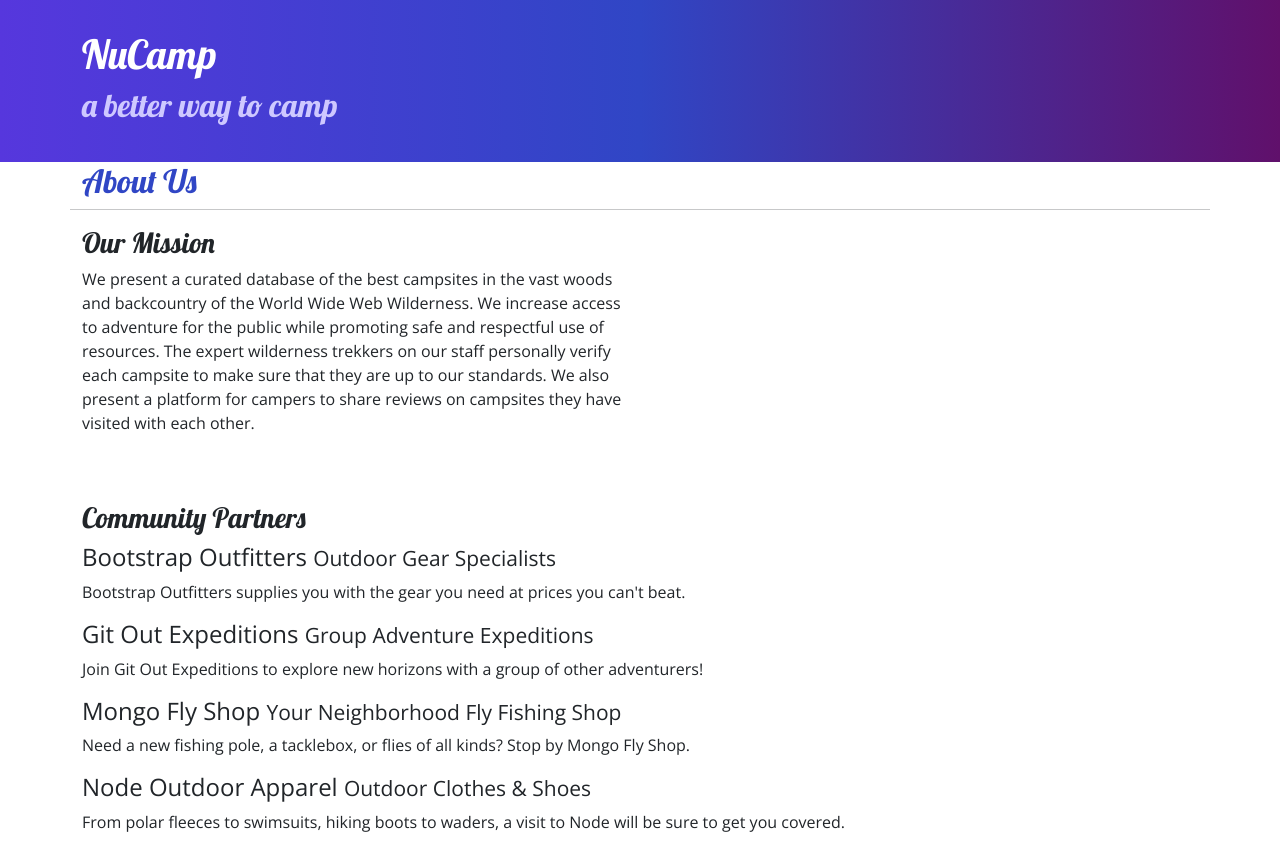
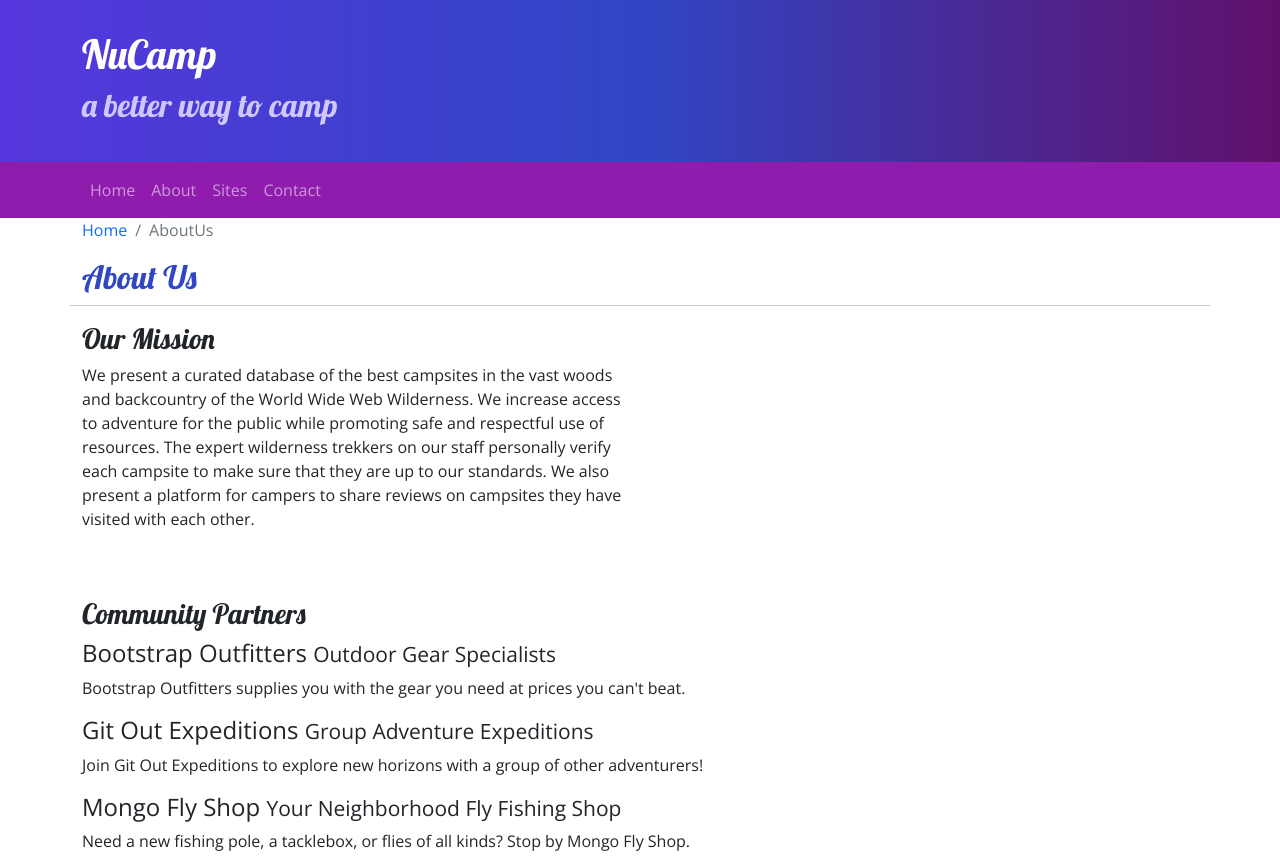
Before and after one commit to Eddie-Reta/Bootstrap-Project, a website: page aboutUs.html in a window 1280 px wide. Shown: the top 856 px of the page. Drawn offline with nearby package versions, Linux system fonts and the light colour scheme.

Commit message:
Navigation and Breadcrumbs

```diff
--- a/aboutUs.html
+++ b/aboutUs.html
@@ -29,11 +29,28 @@
             </div>
         </div>
     </header>
-
+<!-- Navbar -->
+<nav class="navbar navbar-expand-sm navbar-dark sticky-top">
+    <div class="container">
+        <button class="navbar-toggler ms-auto" type="button" data-toggle="collapse" data-target="#nucampNavbar"><span class="navbar-toggler-icon"></span></button>
+        <div class="collapse navbar-collapse" id="nucampNavbar">
+            <ul class="navbar-nav">
+                <li class="nav-item"><a class="nav-link" href="./index.html">Home</a></li>
+                <li class="nav-item active"><a class="nav-link" href="#">About</a></li>
+                <li class="nav-item"><a class="nav-link" href="">Sites</a></li>
+                <li class="nav-item"><a class="nav-link" href="">Contact</a></li>
+            </ul>
+            </div>
+    </div>
+</nav>
     <div class="container">
 
             <div class="row">
-               <div class="col-sm-12">
+               <div class="col" aria-label="breadcrumb">
+                  <ol class="breadcrumb">
+                      <li class="breadcrumb-item"><a class="breadLink" href="./index.html">Home</a></li>
+                      <li class="breadcrumb-item active" aria-current="page">AboutUs</li>
+                  </ol>
                 <h2>About Us</h2>
                </div>
                <hr />
--- a/assets/css/style.css
+++ b/assets/css/style.css
@@ -14,7 +14,16 @@ footer {
     background-image: linear-gradient(#cec8ff, white);
     padding: 20px 0;
 }
+
+/* Navbar */
+
+.navbar {
+    background-color: #901cad;
+}
+
+
 .jumbotron {
+    margin: 0;
     padding: 30px;
     background-image: linear-gradient(to right, #5637dd, #3046c5, #60106b);
     color: white;
@@ -24,3 +33,6 @@ footer {
     border-bottom: 1px ridge;
     min-height: 200px;
 }
+.breadLink {
+    text-decoration: none;
+}
```
Also changed, not shown: index.html (+15 -0 lines).
